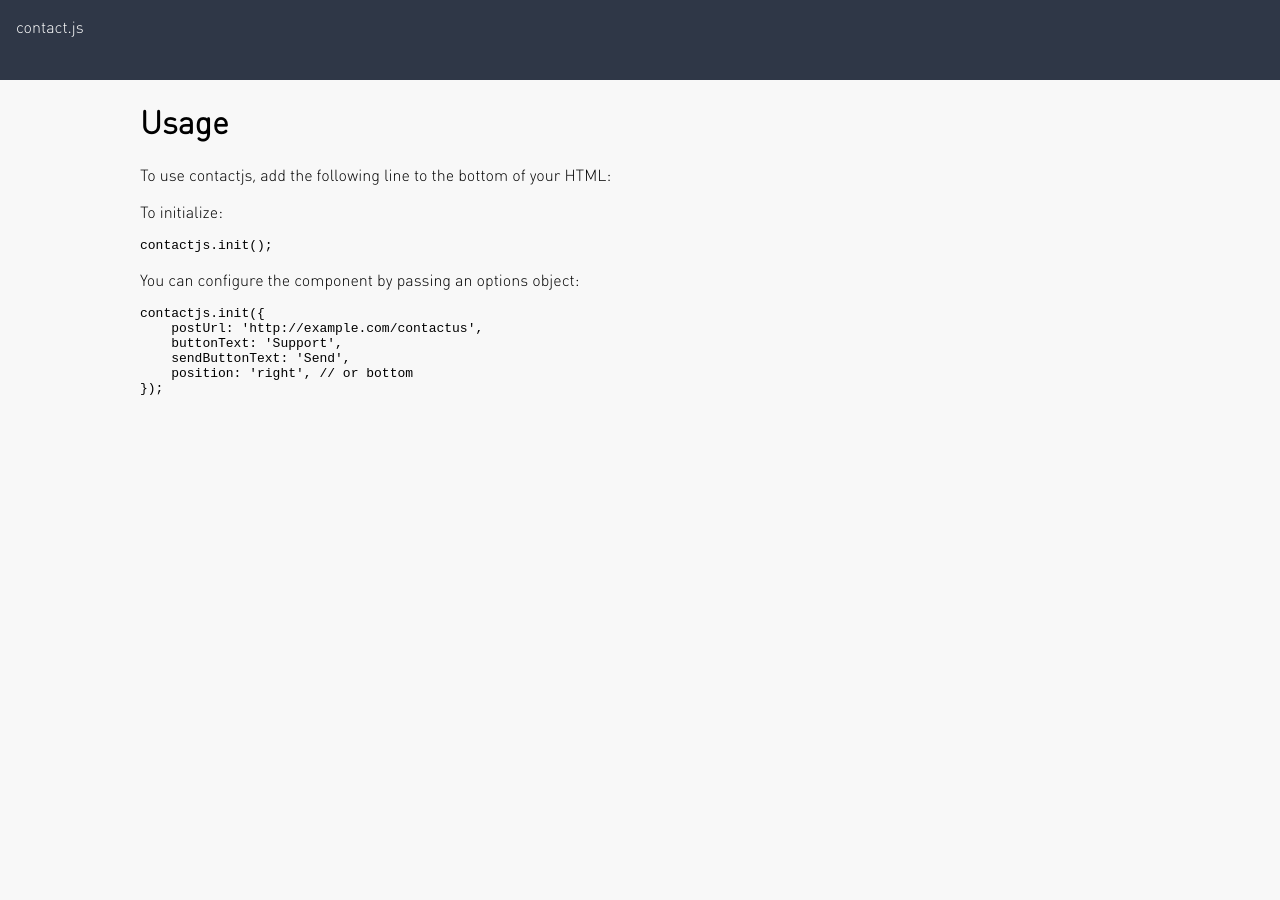
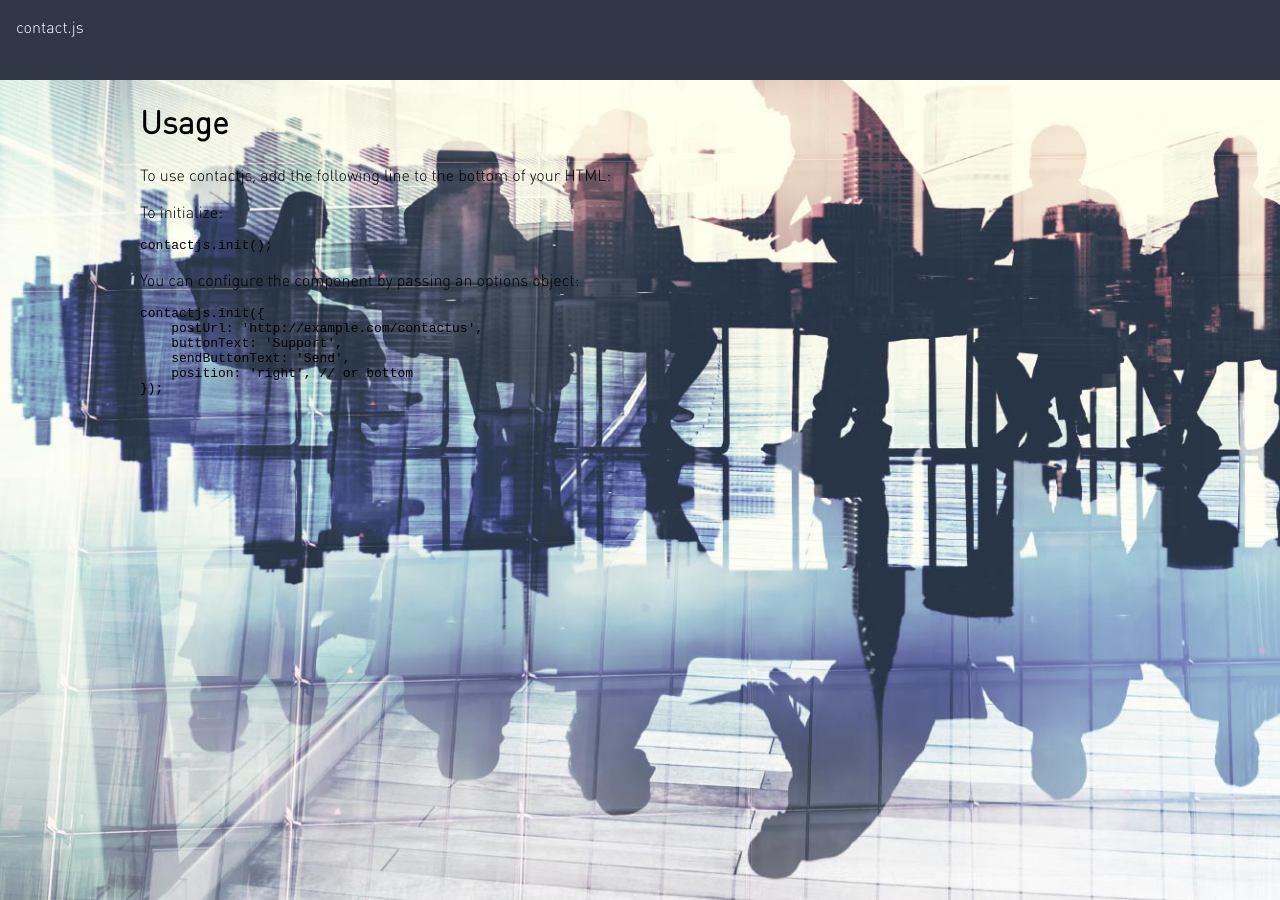
Before and after one commit to borisyankov/leanmetrix.com, a Jekyll site: the page contactjs/index.html, which Jekyll copies as it is, in a window 1280 px wide. Built offline with Jekyll 4.4.1, drawn with Linux system fonts in a browser that asks for light colours.

Commit message:
Updated front page

```diff
--- a/index.html
+++ b/index.html
@@ -1,6 +1,7 @@
 ---
-layout: default
+layout: empty
 ---
+<img class="logo" src="/img/lean-metrix-logo.svg" alt="LeanMetrix" style="width: 200px"></img>
 <h1>We help you engage and understand your customers</h1>
 <h2>Interested? Put your email in and we'll let you know when we launch</h2>
 <form action="//leanmetrix.us7.list-manage.com/subscribe/post?u=5d92d27f386aef451388d8291&amp;id=2e08da4aad" method="post" name="mc-embedded-subscribe-form" target="_blank">
--- a/style.css
+++ b/style.css
@@ -6,9 +6,15 @@
     box-sizing: border-box;
     transition: all 0.3;
 }
+html{
+  height: 100%;
+}
 body {
+    min-height: 100%;
     margin: 0;
     background-color: #f8f8f8;
+    background-image: url(/img/people.jpg);
+    background-size: cover;
 }
 header {
     height: 80px;
```
Also changed, not shown: _layouts/empty.html (added, +7 -0 lines), img/people.jpg (added).
